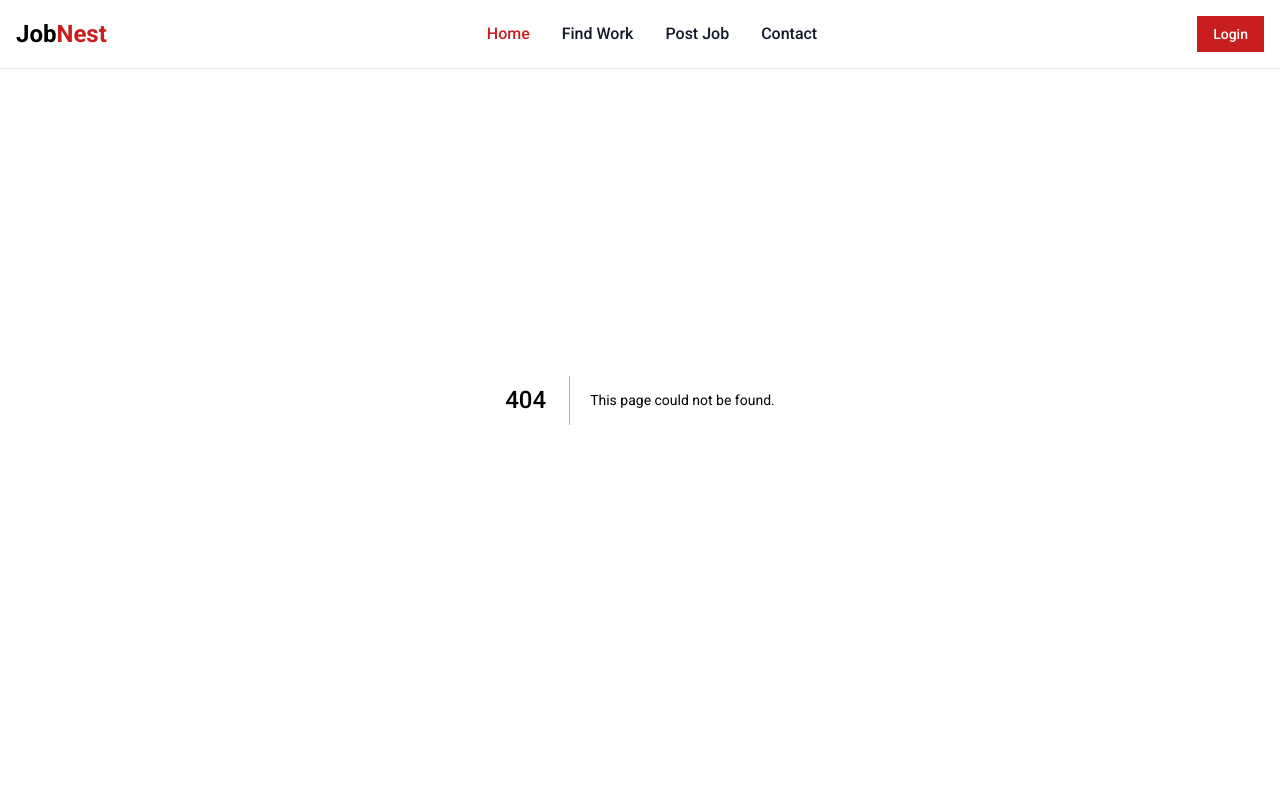
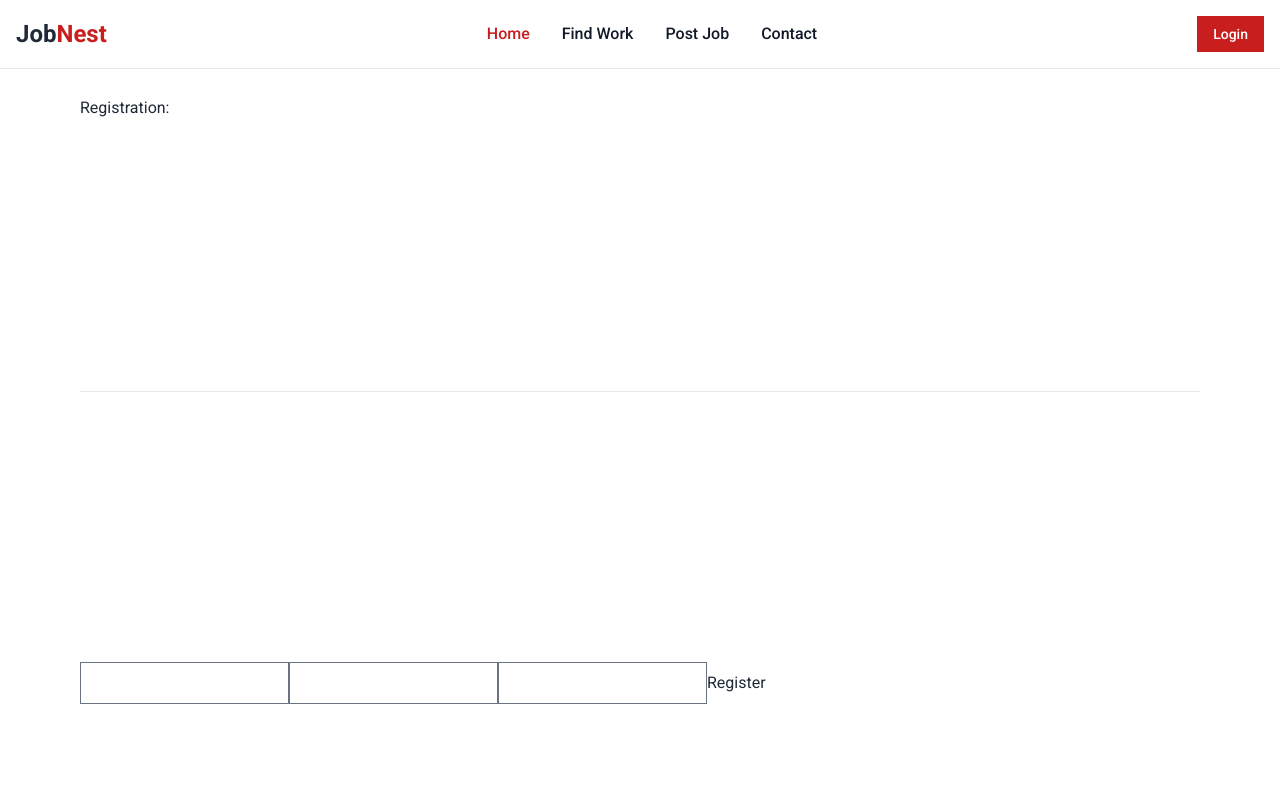
Before and after one commit to 8ad40n/JobNest, a Next.js app in the folder jobnest_frontend/: page /register in a window 1280 px wide. Before the commit this address had no page. Shown: the top 800 px of the page. Built offline with nearby package versions, Linux system fonts and the light colour scheme.

Commit message:
Register add

```diff
--- a/jobnest_frontend/src/app/(auth)/login/page.tsx
+++ b/jobnest_frontend/src/app/(auth)/login/page.tsx
@@ -1,6 +1,7 @@
 'use client';
 import { getAxiosConfig } from "@/components/axiosConfig";
 import { formToJSON } from "axios";
+import Link from "next/link";
 import { useRouter } from "next/navigation";
 import { useState } from "react";
 
@@ -28,6 +29,7 @@ export default function Login(){
                 <input type="submit" value="Submit" /><br />
                 <span>{loginStatus}</span>
             </form>
+            <Link href="/register">Sign Up</Link>
         </main>
     )
 }
--- /dev/null
+++ b/jobnest_frontend/src/app/(auth)/register/page.tsx
@@ -0,0 +1,46 @@
+'use client';
+import axios from "axios";
+import { useState } from "react";
+export default function Register(){
+    const [state, setState] = useState({
+        name:"",
+        email:"",
+        password:""
+    });
+
+    const handleChange = (e:any) => {
+        const value = e.target.value;
+        setState({
+            ...state,
+            [e.target.name]:value
+        });
+    }
+
+    const handleSubmit = (e:any) =>{
+        e.preventDefault();
+        const userData={
+            name:state.name,
+            email:state.email,
+            password:state.password
+        };
+        axios.post("http://localhost:8000/auth/register", userData)
+        .then((response) => {
+            console.log(response.status, response.data);
+        })
+        .catch((error) => {
+            console.error("Error registering user:", error);
+        });
+    }
+
+    return(
+    <main className="flex min-h-screen flex-col justify-between p-24 container mx-auto px-1 lg:px-20 md:px-10">
+        <h1>Registration:</h1><hr />
+        <form onSubmit={handleSubmit}>
+            <input type="text" name="name" value={state.name} onChange={handleChange}/>
+            <input type="email" name="email" value={state.email} onChange={handleChange}/>
+            <input type="password" name="password" value={state.password} onChange={handleChange}/>
+            <button type="submit">Register</button>
+        </form>
+    </main>
+    )
+}
```
